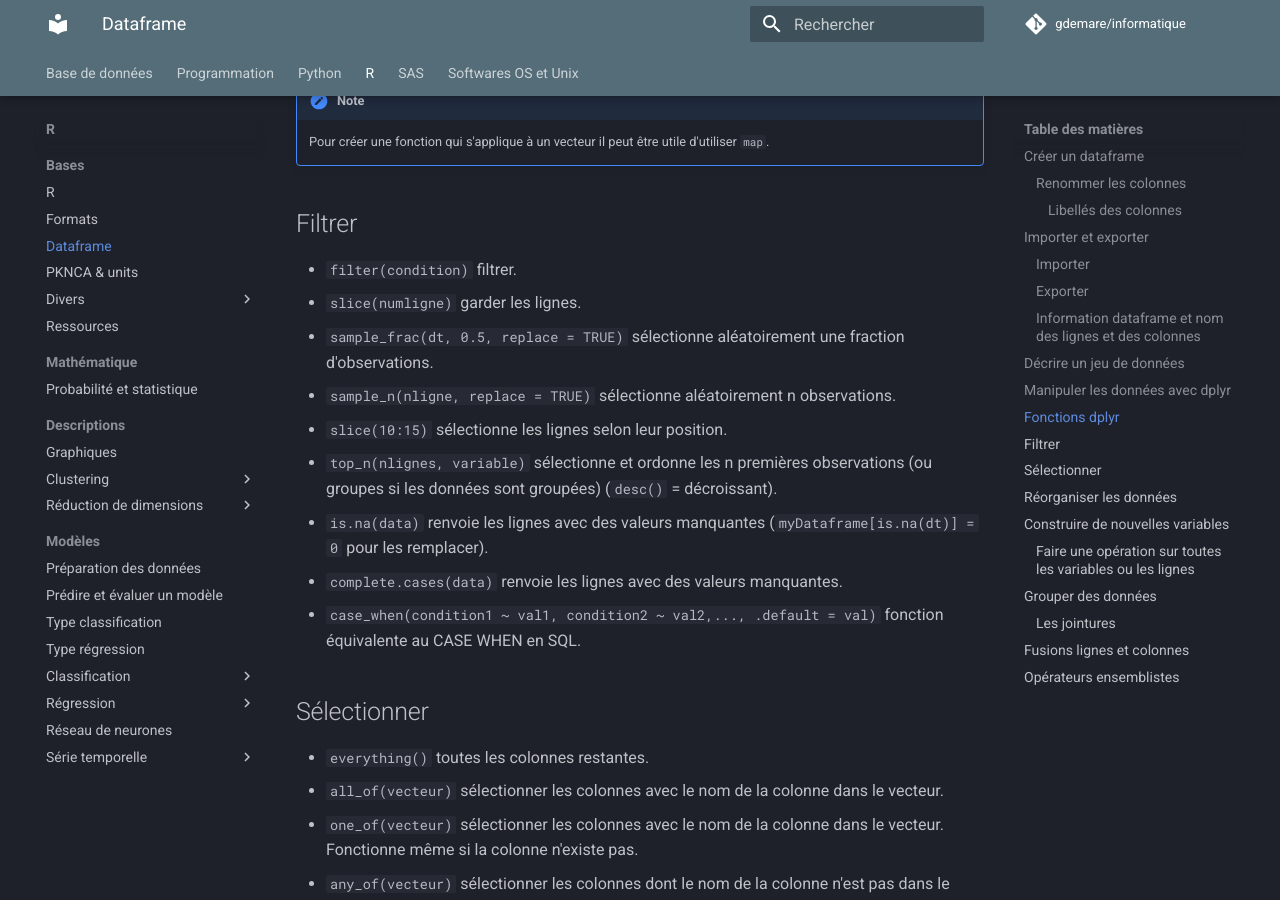
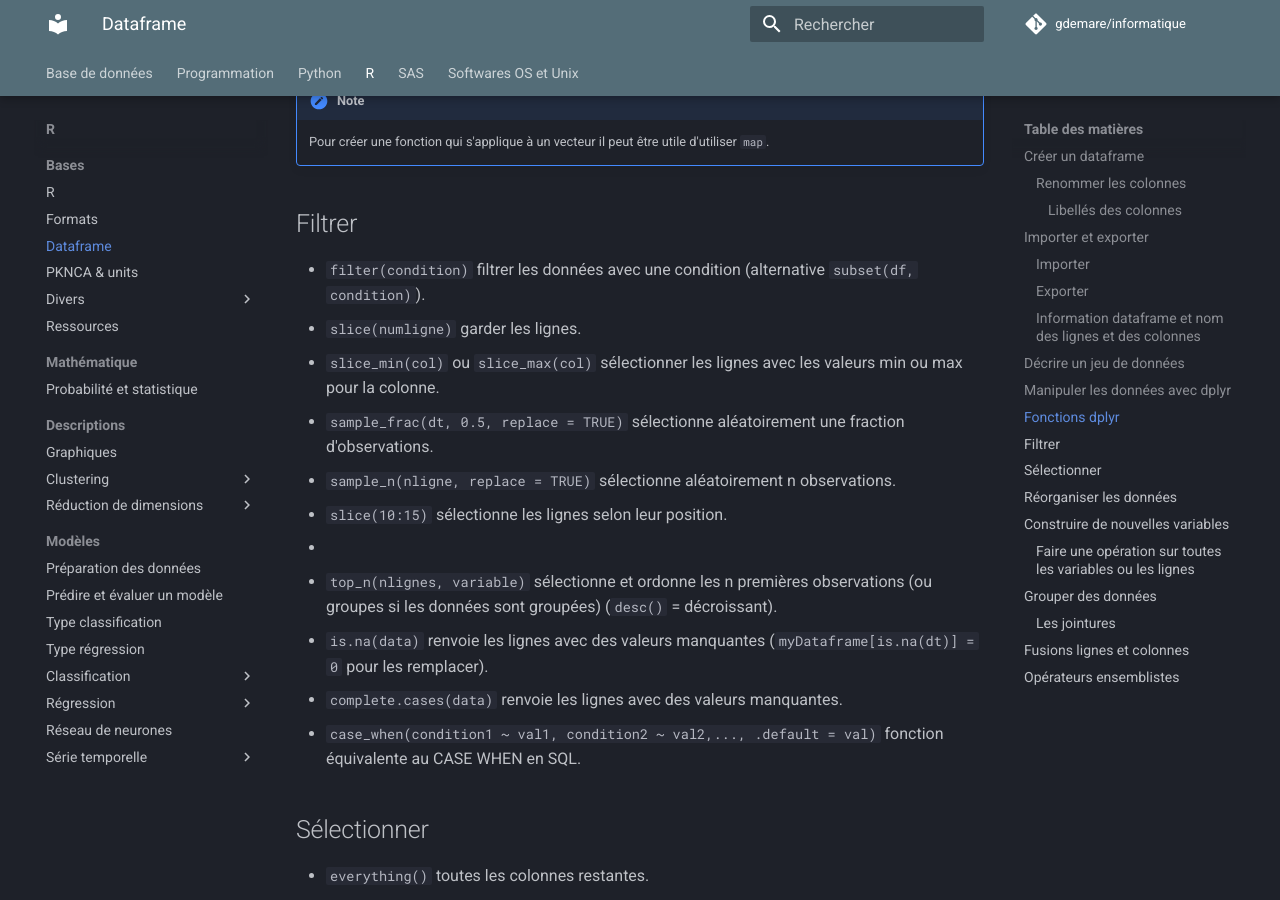
Before and after one commit to gdemare/Informatique, an MkDocs documentation site: the page built from docs/r/manipuler-donnees_r.md, in a window 1280 px wide and 900 px high, scrolled down 2835 px. Built offline with MkDocs 1.6.1 and Material for MkDocs 9.7.7, drawn with Linux system fonts in a browser that asks for light colours; comment, search, counter and statistics services are not loaded; some of the changed text lies outside the part shown.

Commit message:
Update manipuler-donnees_r.md

```diff
--- a/docs/r/manipuler-donnees_r.md
+++ b/docs/r/manipuler-donnees_r.md
@@ -101,11 +101,13 @@ Sélecteur de colonnes :
 
 ## Filtrer
 
-* `filter(condition)` filtrer.
+* `filter(condition)` filtrer les données avec une condition (alternative `subset(df, condition)`).
 * `slice(numligne)` garder les lignes.
+* `slice_min(col)` ou `slice_max(col)` sélectionner les lignes avec les valeurs min ou max pour la colonne.
 * `sample_frac(dt, 0.5, replace = TRUE)` sélectionne aléatoirement une fraction d'observations.
 * `sample_n(nligne, replace = TRUE)` sélectionne aléatoirement n observations.
 * `slice(10:15)` sélectionne les lignes selon leur position.
+*
 * `top_n(nlignes, variable)` sélectionne et ordonne les n premières observations (ou groupes si les données sont groupées) (`desc()` = décroissant).
 * `is.na(data)` renvoie les lignes avec des valeurs manquantes (`myDataframe[is.na(dt)] = 0` pour les remplacer).
 * `complete.cases(data)` renvoie les lignes avec des valeurs manquantes.
@@ -276,6 +278,7 @@ Option :
 
 * `bind_cols(nom = valeur)` ajouter à y comme nouvelles colonnes.
 * `add_column(data, column,...)` ajouter de nouvelles colonnes (`tibble`).
+* `merge_v(j = ~ niv1, target = c("niv1", "niv2"))` fusionner en colonne.
 * `bind_rows(df2)` fusionner deux dataframes au niveau des lignes (ajout au niveau des colonnes avec un nom identique).
 * `dt[nrow(dt) + 1,] = vecteur` ajouter une ligne sous forme de vecteur.
 
```
